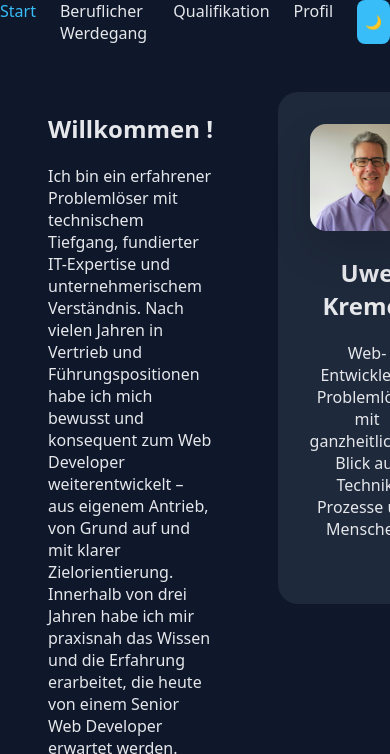
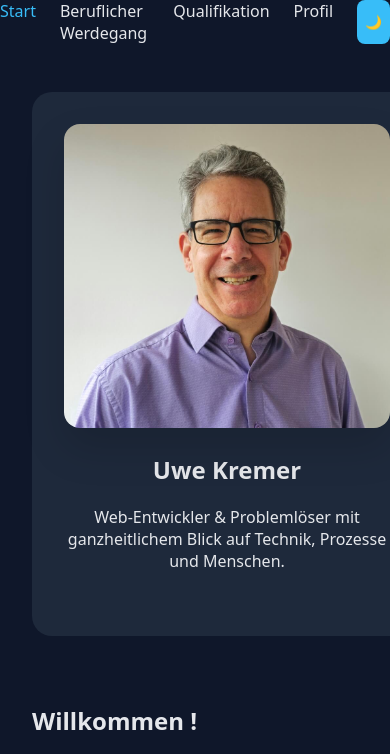
Before and after one commit to UweK17/UweKremer_Portfolio, a website with bundled scripts: page index.html in a window 390 px wide. Shown: the top 754 px of the page. Built offline with nearby package versions, Linux system fonts and the light colour scheme.

Commit message:
layout index verbessert

```diff
--- a/css/layout.css
+++ b/css/layout.css
@@ -15,16 +15,23 @@ body  {
 }
 
 .content {
-    max-width: var(--max-width);
-    margin: 2rem;
-    padding: 1rem;
+    max-width: 1200px;
+    width: 100%;
+    margin: 2rem auto;
+    padding: 1rem 2rem;
     display: flex;
-    gap: 4rem;
+    gap: 3rem;
     align-items: flex-start;
 }
 
+.introduction p {
+    max-width: 650px;
+    line-height: 1.6;
+}
+
 .main-left {
-    flex: 2;
+    flex: 1.2;
+    min-width: 0;
 }
 
 .main-right {
@@ -32,3 +39,13 @@ body  {
     display: flex;
     justify-content: center;
 }
+
+@media (max-width: 900px) {
+    .content {
+        flex-direction: column;
+    }
+
+    .main-right {
+        order: -1; /* Bild oben auf Mobile */
+    }
+}
```
